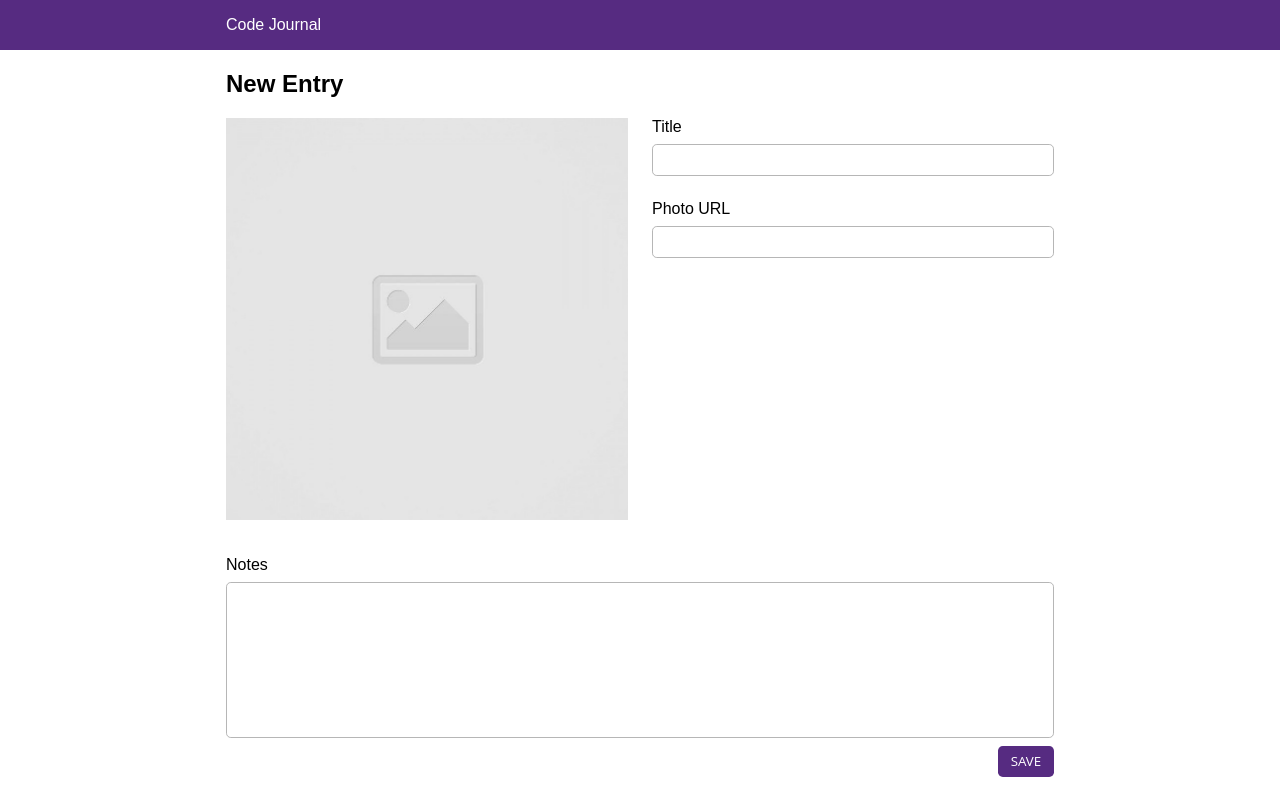
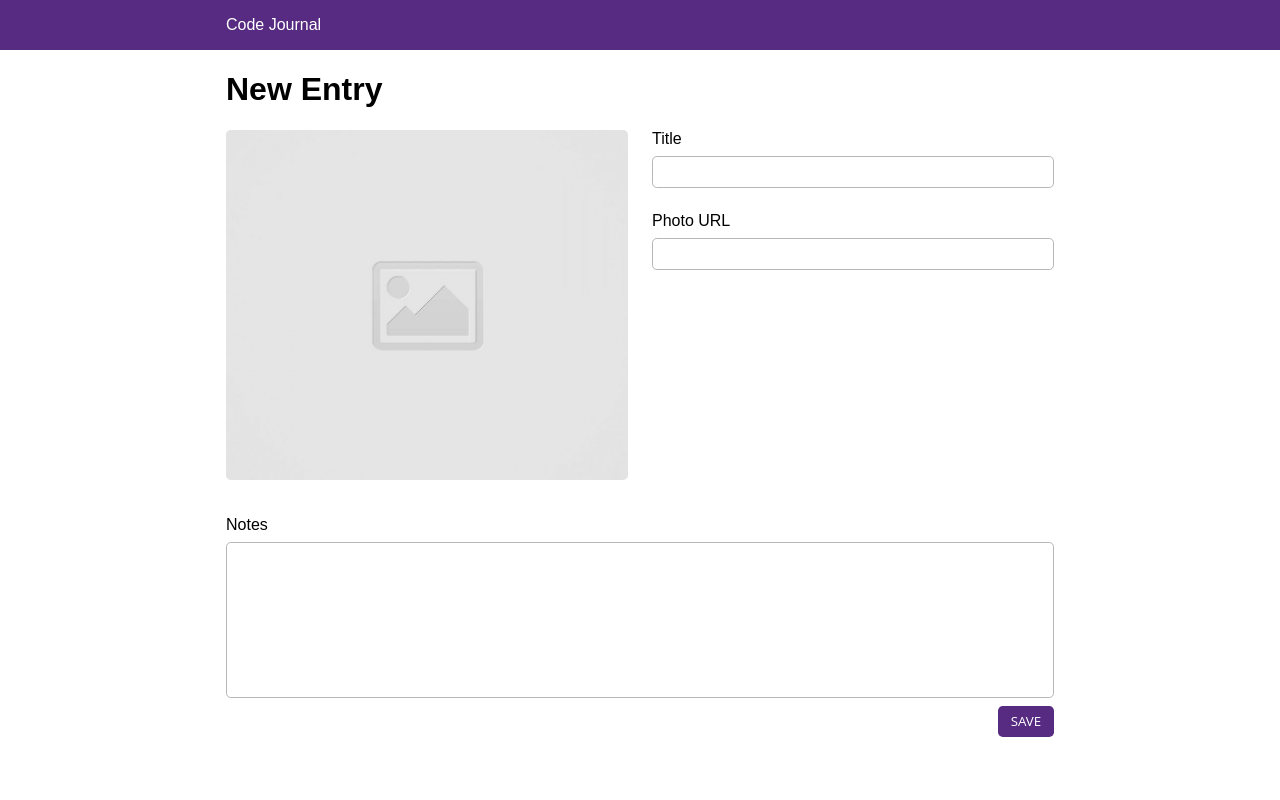
Before and after one commit to Scarlet-K/code-journal, a website: page index.html in a window 1280 px wide. Drawn offline with Linux system fonts and the light colour scheme.

Commit message:
adjusted html by removing section element and moving heading 'New Entry' inside the div with data-view=entry-forms. #1

```diff
--- a/css/styles.css
+++ b/css/styles.css
@@ -30,6 +30,9 @@ textarea:focus {
 
 img {
   width: 100%;
+  max-height: 350px;
+  object-fit: cover;
+  border-radius: 0.3rem;
 }
 
 .purple-back {
--- a/index.html
+++ b/index.html
@@ -23,17 +23,15 @@
     </div>
   </header>
   <main class="container">
-    <section>
-      <div class="row" data-view="entry-form">
+    <div data-view="entry-form">
+      <div class="row">
         <div class="column-full">
           <h1>New Entry</h1>
         </div>
       </div>
-    </section>
-    <div data-view="entry-form">
       <form class="row">
         <div class="column-half">
-          <div class="pd-b">
+          <div class="pd-b image-box">
             <img src="images/placeholder-image-square.jpg" alt="placeholder">
           </div>
         </div>
```
